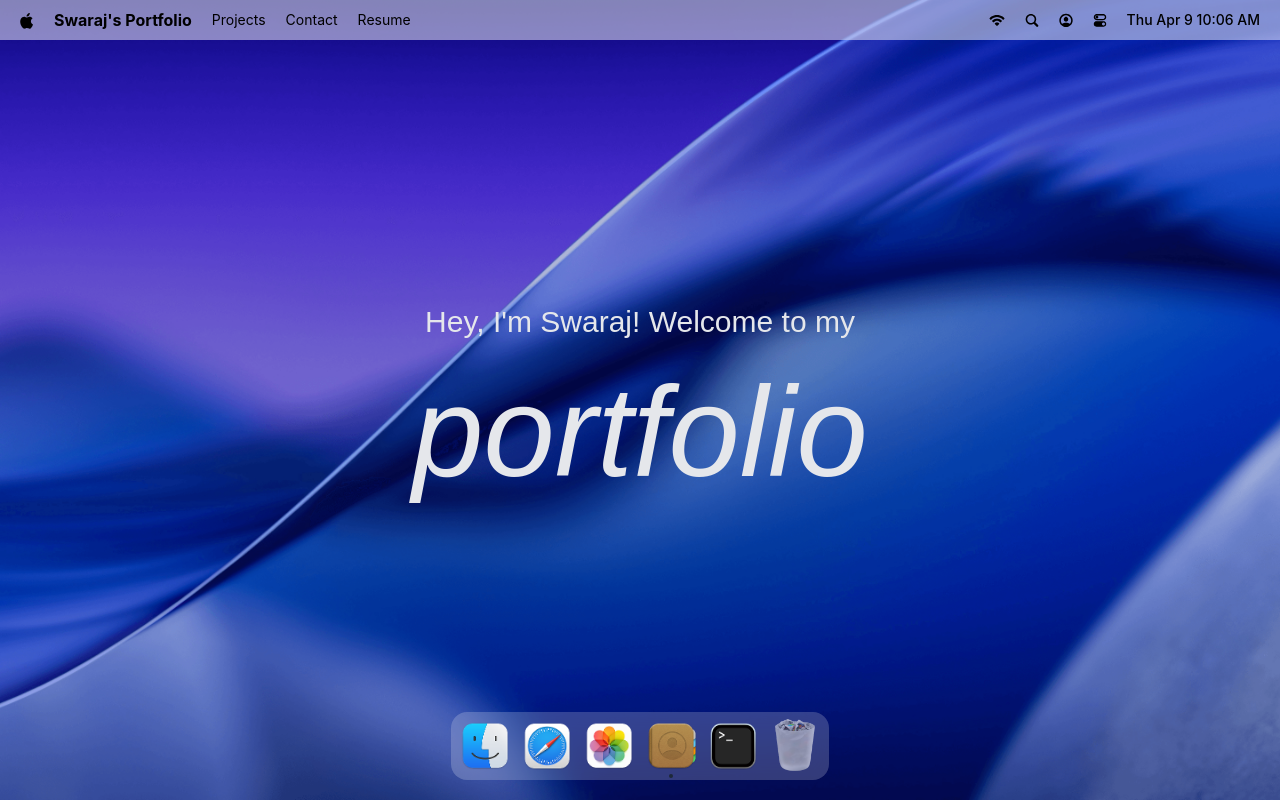
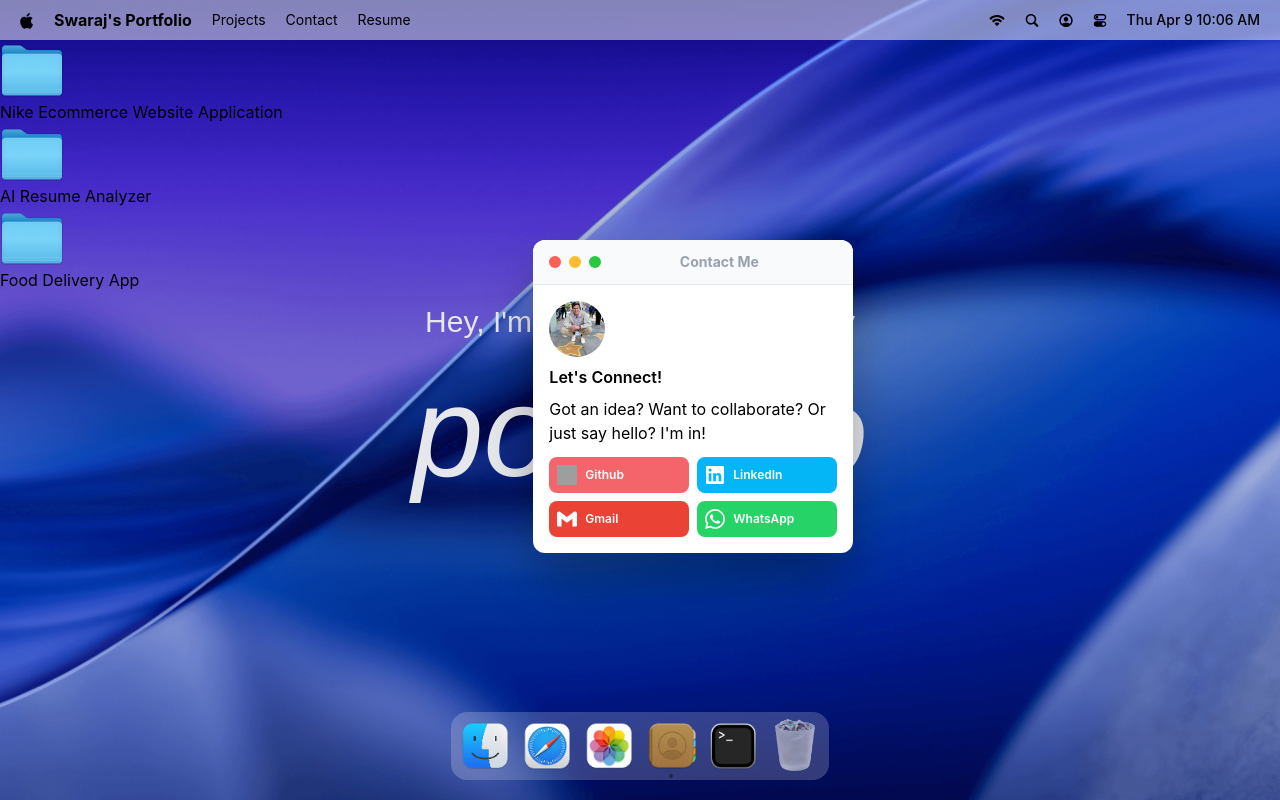
Before and after one commit to swarajpatil9/SJ_Portfolio, a React (Vite) app: page / in a window 1280 px wide. Both pictures are taken after a click on the item "Contact". Built offline with nearby package versions, Linux system fonts and the light colour scheme; grey boxes are pictures that could not be loaded; a web font is replaced by a local one.

Commit message:
Added Project to Home Page and made other minor changes

```diff
--- a/src/App.jsx
+++ b/src/App.jsx
@@ -1,7 +1,7 @@
 import React from 'react'
 import { BrowserRouter as Router, Routes, Route } from 'react-router-dom';
-import { Dock, Navbar, Welcome } from "#components";
-import { TerminalWindow, BlogArticle, ResumeWindow, Finder, TextFileWindow, ImageFileWindow } from "#windows";
+import { Dock, Home, Navbar, Welcome } from "#components";
+import { TerminalWindow, BlogArticle, ResumeWindow, Finder, TextFileWindow, ImageFileWindow, Contact } from "#windows";
 import Safari from '#windows/Safari';
 
 const HomePage = () => {
@@ -16,6 +16,8 @@
             <Finder />
             <TextFileWindow />
             <ImageFileWindow />
+            <Contact />
+            <Home />
         </>
     );
 };
--- /dev/null
+++ b/src/components/Home.jsx
@@ -0,0 +1,28 @@
+import { locations } from "#constants";
+import clsx from "clsx";
+import { useGSAP } from "@gsap/react";
+import Draggable from "gsap/Draggable";
+
+
+const projects = locations.work?.children ?? [];
+
+const Home = () => {
+    useGSAP(() => {
+        Draggable.create(".folder")
+    }, []);
+
+  return (
+    <section>
+        <ul>
+            {projects.map((project) => (
+                <li key={project.id} className={clsx("group folder" , project.windowPosition)}>
+                    <img src="/images/folder.png" alt={project.name}/>
+                    <p>{project.name}</p>
+                </li>
+            ))}
+        </ul>
+    </section>
+  )
+}
+
+export default Home
--- a/src/components/index.js
+++ b/src/components/index.js
@@ -2,5 +2,6 @@
 import Welcome from "#components/Welcome.jsx";
 import Dock from "#components/Dock.jsx";
 import WindowControls from "#components/WindowControls.jsx";
+import Home from "./Home";
 
-export { Navbar, Welcome, Dock, WindowControls };
+export { Navbar, Welcome, Dock, WindowControls, Home };
--- a/src/constants/index.js
+++ b/src/constants/index.js
@@ -132,28 +132,28 @@
         text: "Github",
         icon: "/icons/github.svg",
         bg: "#f4656b",
-        link: "https://github.com/JavaScript-Mastery-Pro",
+        link: "https://github.com/swarajpatil9",
     },
     {
         id: 2,
-        text: "Platform",
-        icon: "/icons/atom.svg",
-        bg: "#4bcb63",
-        link: "https://jsmastery.com/",
+        text: "LinkedIn",
+        icon: "/icons/linkedin.svg",
+        bg: "#05b6f6",
+        link: "https://www.linkedin.com/in/swarajpatil09/",
     },
     {
         id: 3,
-        text: "Twitter/X",
-        icon: "/icons/twitter.svg",
-        bg: "#ff866b",
-        link: "https://x.com/jsmasterypro",
+        text: "Gmail",
+        icon: "/icons/gmail.svg",
+        bg: "#EA4335",
+        link: "mailto:swarajpatil2823@gmail.com",
     },
     {
         id: 4,
-        text: "LinkedIn",
-        icon: "/icons/linkedin.svg",
-        bg: "#05b6f6",
-        link: "https://www.linkedin.com/company/javascriptmastery/posts/?feedView=all",
+        text: "WhatsApp",
+        icon: "/icons/whatsapp.svg",
+        bg: "#25D366",
+        link: "https://wa.me/918766557735",
     },
 ];
 
--- a/src/index.css
+++ b/src/index.css
@@ -273,28 +273,28 @@
     }
 
     #contact {
-        @apply max-w-2xl absolute top-60 left-5/12 bg-white shadow-2xl drop-shadow-2xl rounded-xl overflow-hidden;
+        @apply w-80 absolute top-60 left-5/12 bg-white shadow-2xl drop-shadow-2xl rounded-xl overflow-hidden;
 
         h2 {
-            @apply font-bold text-sm text-center w-full;
+            @apply font-bold text-sm text-center flex-1;
         }
 
         h3 {
-            @apply text-xl font-semibold;
+            @apply text-base font-semibold;
         }
 
         ul {
-            @apply flex items-center gap-3;
+            @apply grid grid-cols-2 gap-2 px-4 pb-4;
 
             li {
-                @apply rounded-lg p-3 w-60 hover:-translate-y-0.5 hover:scale-105 origin-center transition-all duration-300;
+                @apply rounded-lg p-2 hover:-translate-y-0.5 hover:scale-105 origin-center transition-all duration-300;
 
                 a {
-                    @apply space-y-5;
+                    @apply flex items-center gap-2;
                 }
 
                 p {
-                    @apply font-semibold text-sm text-white;
+                    @apply font-semibold text-xs text-white;
                 }
             }
         }
--- /dev/null
+++ b/src/windows/Contact.jsx
@@ -0,0 +1,35 @@
+import { socials } from "#constants";
+import WindowControls from "#components/WindowControls.jsx";
+import WindowWrapper from "#hoc/WindowWrapper";
+
+const Contact = () => {
+    return (
+        <>
+            <div id="window-header">
+                <WindowControls target="contact" />
+                <h2>Contact Me</h2>
+            </div>
+
+            <div className="px-4 pt-4 pb-3 space-y-2">
+                <img src="/images/adrian.jpg" alt="Adrian" className="w-14 rounded-full" />
+                <h3>Let's Connect!</h3>
+                <p>Got an idea? Want to collaborate? Or just say hello? I'm in!</p>
+            </div>
+
+            <ul>
+                {socials.map(({ id, bg, link, icon, text }) => (
+                    <li key={id} style={{ backgroundColor: bg }}>
+                        <a href={link} target="_blank" rel="noopener noreferrer" title={text}>
+                            <img src={icon} alt={text} className="size-5" />
+                            <p>{text}</p>
+                        </a>
+                    </li>
+                ))}
+            </ul>
+        </>
+    );
+};
+
+const ContactWindow = WindowWrapper(Contact, "contact");
+
+export default ContactWindow;
--- a/src/windows/index.js
+++ b/src/windows/index.js
@@ -5,6 +5,7 @@
 import Finder from "./Finder";
 import TextFileWindow from "./TextFile";
 import ImageFileWindow from "./ImageFile";
+import Contact from "./Contact";
 
-export { TerminalWindow, BlogArticle, ResumeWindow, Finder, TextFileWindow, ImageFileWindow };
+export { TerminalWindow, BlogArticle, ResumeWindow, Finder, TextFileWindow, ImageFileWindow, Contact };
 export default TerminalWindow;
```
Also changed, not shown: public/icons/gmail.svg (added), public/icons/whatsapp.svg (added).
